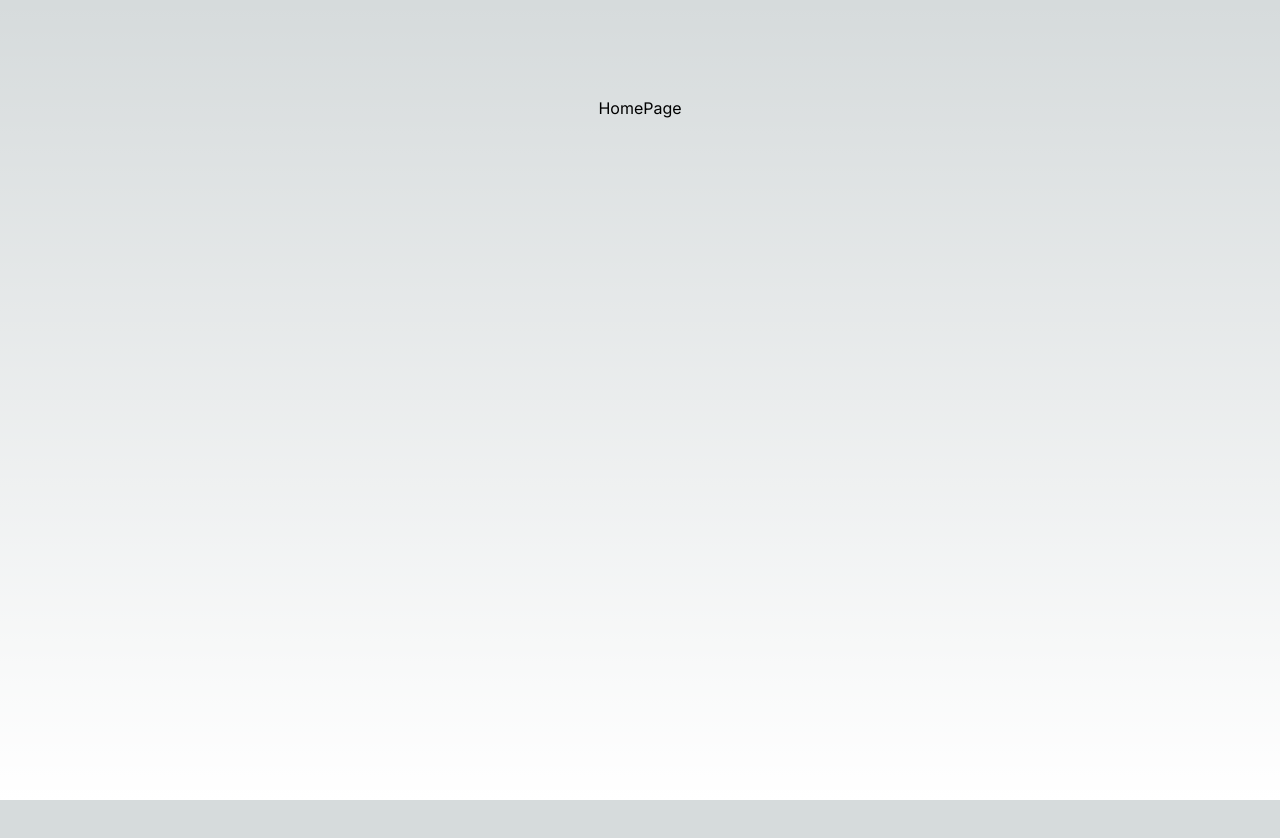
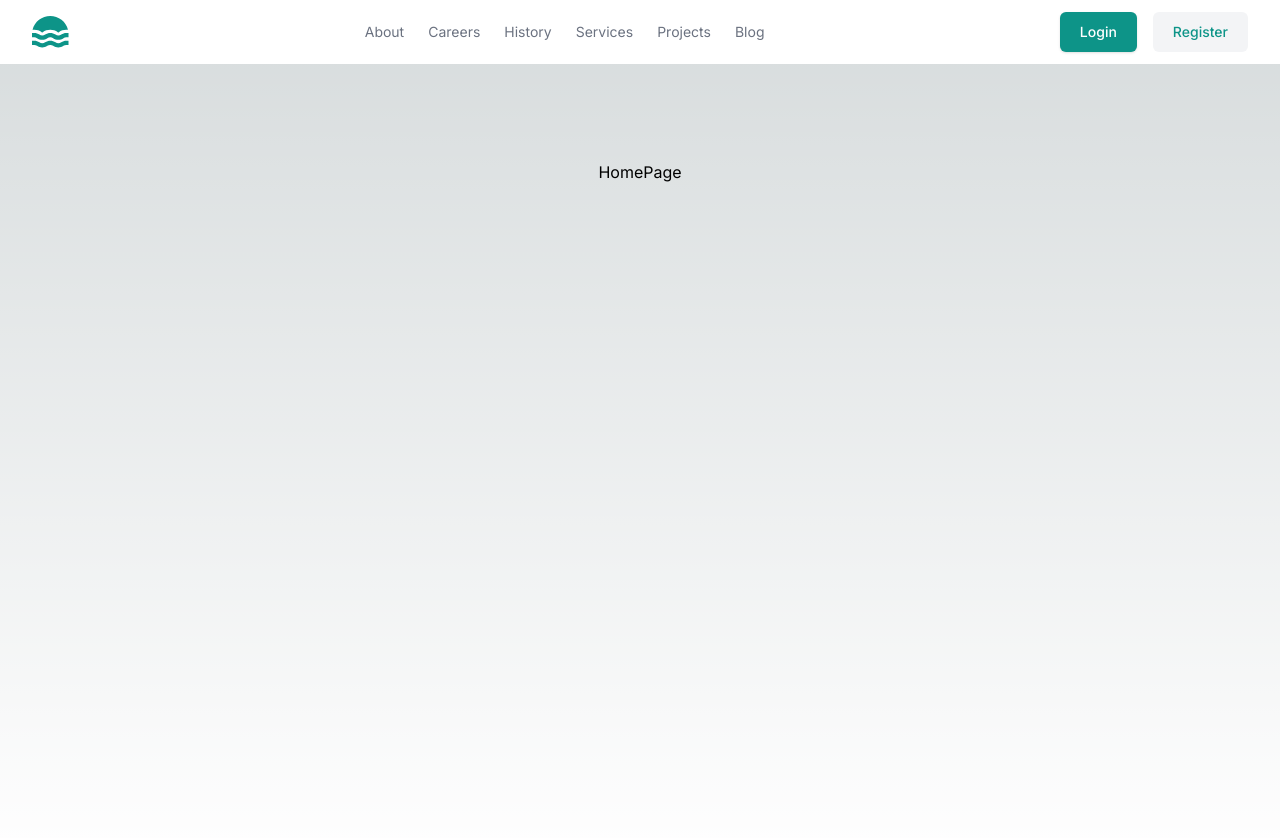
Before and after one commit to Trend20/looper, a Next.js app: page / in a window 1280 px wide. Shown: the top 838 px of the page. Before the commit the page ends 800 px from the top, so only its background shows below. Built offline with nearby package versions, Linux system fonts and the light colour scheme.

Commit message:
adding the header component

```diff
--- a/app/layout.tsx
+++ b/app/layout.tsx
@@ -1,6 +1,7 @@
 import type { Metadata } from "next";
 import { Inter } from "next/font/google";
 import "../styles/globals.css";
+import Header from "@/components/header/Header";
 
 const inter = Inter({ subsets: ["latin"] });
 
@@ -19,6 +20,7 @@ export default function RootLayout({
       <body className={inter.className}>
       <div>
         {/*header component*/}
+          <Header />
         <main>
           {children}
         </main>
```
